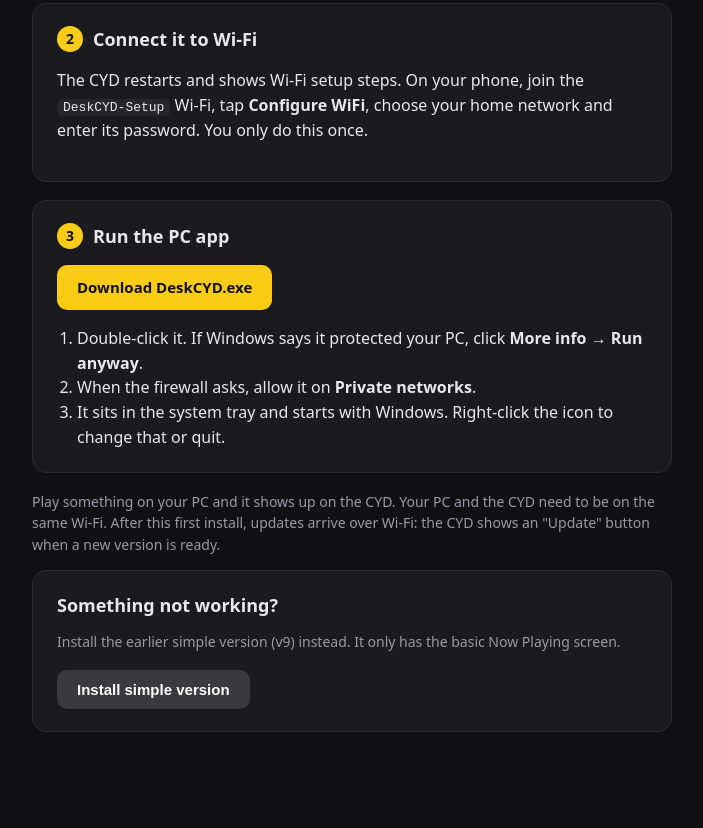
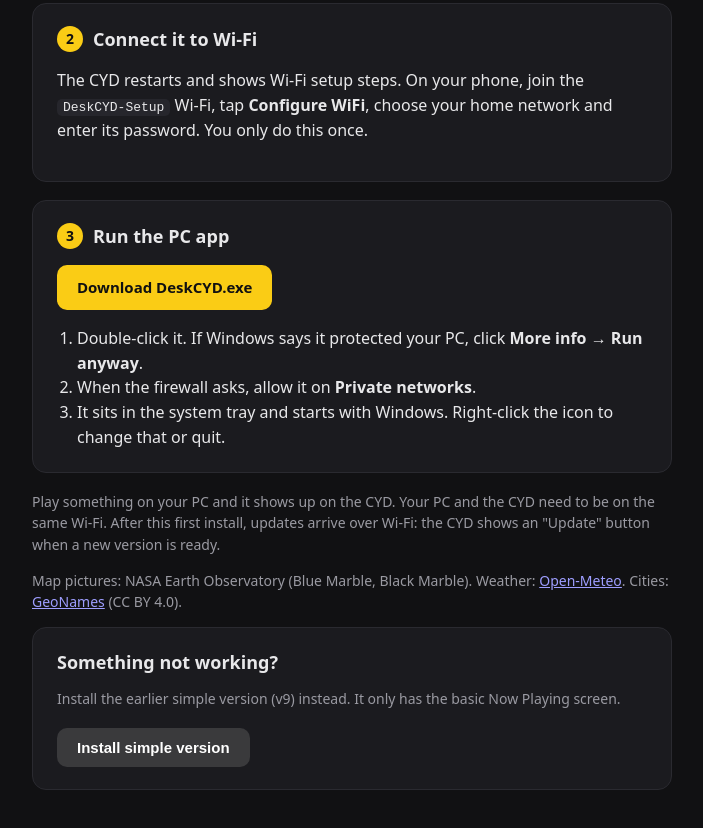
Before and after one commit to proxyproto66-boop/deskcyd, a plain HTML site: page web/index.html in a window 1280 px wide. Shown: the part 461-1289 px from the top of the page, without its empty margins (288-991 px from the left). Before the commit the page ends 1259 px from the top, so only its background shows below. Drawn offline with Linux system fonts and the light colour scheme.

Commit message:
Update index.html

```diff
--- a/web/index.html
+++ b/web/index.html
@@ -56,6 +56,8 @@
   <p class="note">Play something on your PC and it shows up on the CYD. Your PC and the CYD need to be on the same Wi-Fi.
   After this first install, updates arrive over Wi-Fi: the CYD shows an "Update" button when a new version is ready.</p>
 
+  <p class="note">Map pictures: NASA Earth Observatory (Blue Marble, Black Marble). Weather: <a href="https://open-meteo.com/">Open-Meteo</a>. Cities: <a href="https://www.geonames.org/">GeoNames</a> (CC BY 4.0).</p>
+
   <div class="step">
     <h2>Something not working?</h2>
     <p class="note">Install the earlier simple version (v9) instead. It only has the basic Now Playing screen.</p>
```
